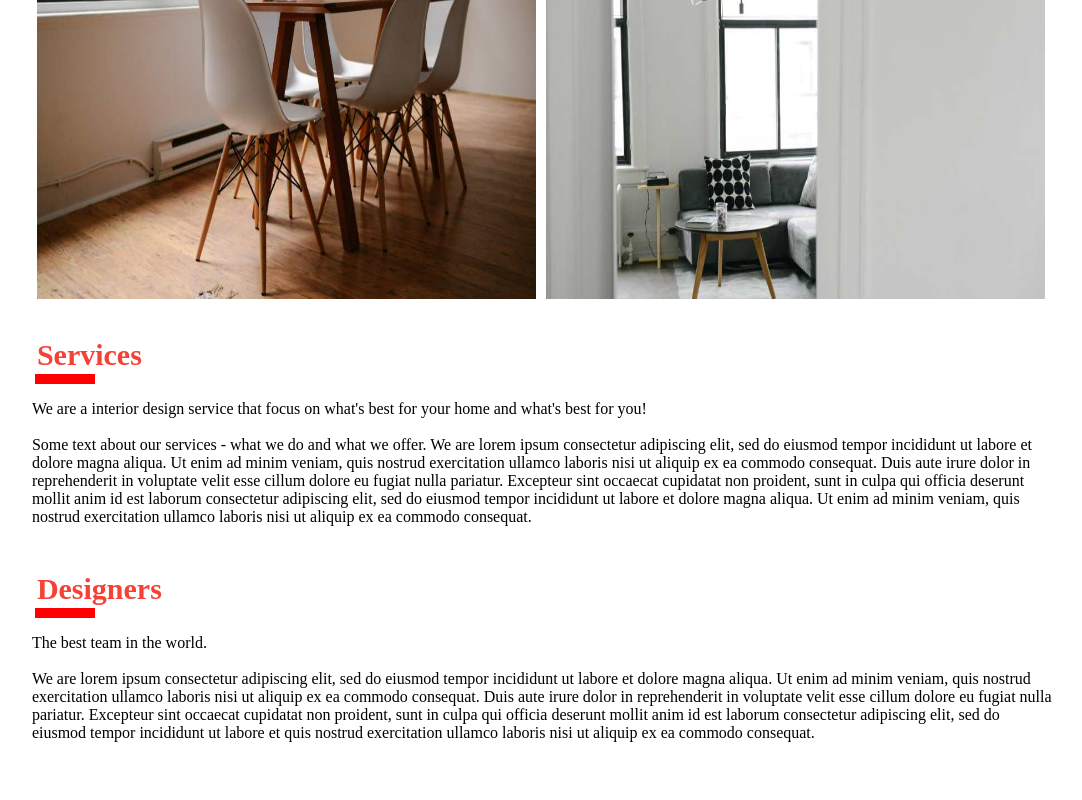
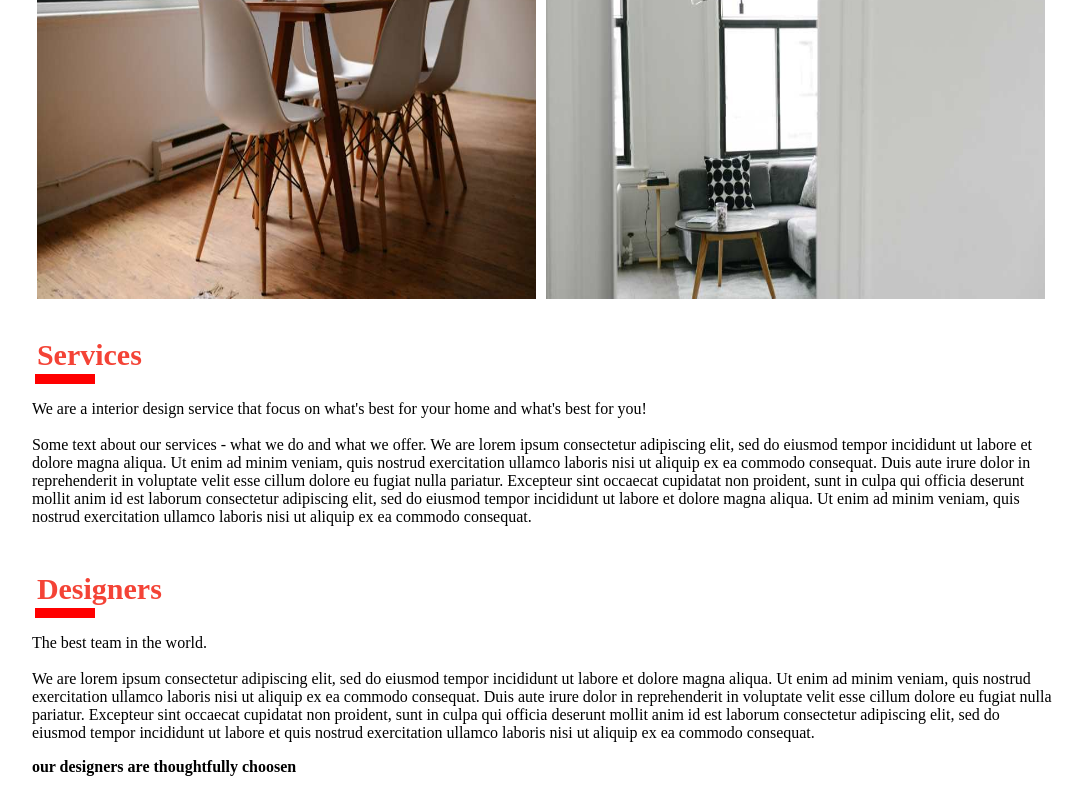
Before and after one commit to Jeremi-code/Interior-Design-Web, a React (Vite) app: page / in a window 1280 px wide. Shown: the part 1110-1910 px from the top of the page, without its empty margins (191-1273 px from the left). Before the commit the page ends 1876 px from the top, so only its background shows below. Built offline with nearby package versions, Linux system fonts and the light colour scheme.

Commit message:
add font-weight for Jsx element

```diff
--- a/src/component/Designer.jsx
+++ b/src/component/Designer.jsx
@@ -6,6 +6,7 @@ const Designer = () => {
     <hr className={horizontal.hr}/>
     <p>The best team in the world.<br/><br/>
     We are lorem ipsum consectetur adipiscing elit, sed do eiusmod tempor incididunt ut labore et dolore magna aliqua. Ut enim ad minim veniam, quis nostrud exercitation ullamco laboris nisi ut aliquip ex ea commodo consequat. Duis aute irure dolor in reprehenderit in voluptate velit esse cillum dolore eu fugiat nulla pariatur. Excepteur sint occaecat cupidatat non proident, sunt in culpa qui officia deserunt mollit anim id est laborum consectetur adipiscing elit, sed do eiusmod tempor incididunt ut labore et quis nostrud exercitation ullamco laboris nisi ut aliquip ex ea commodo consequat.</p>
+    <p style={{fontWeight:"bolder"}}>our designers are thoughtfully choosen</p>
   </div>
     )
 }
```
